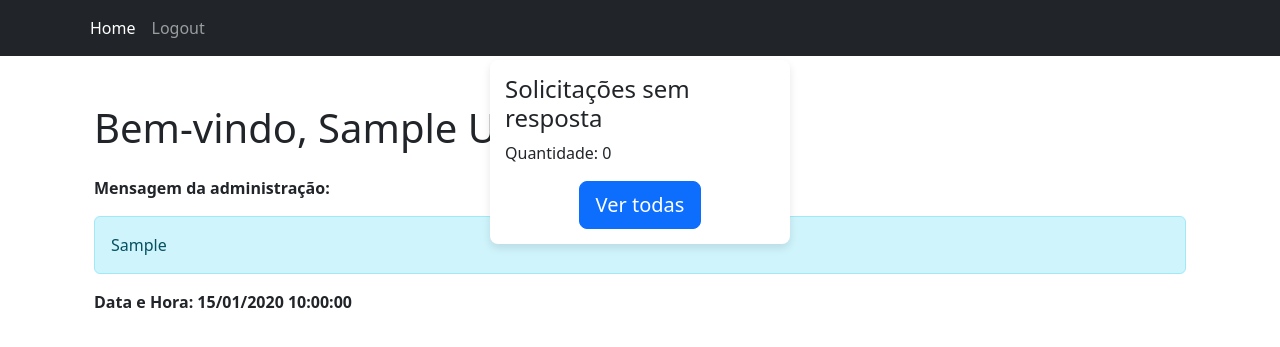
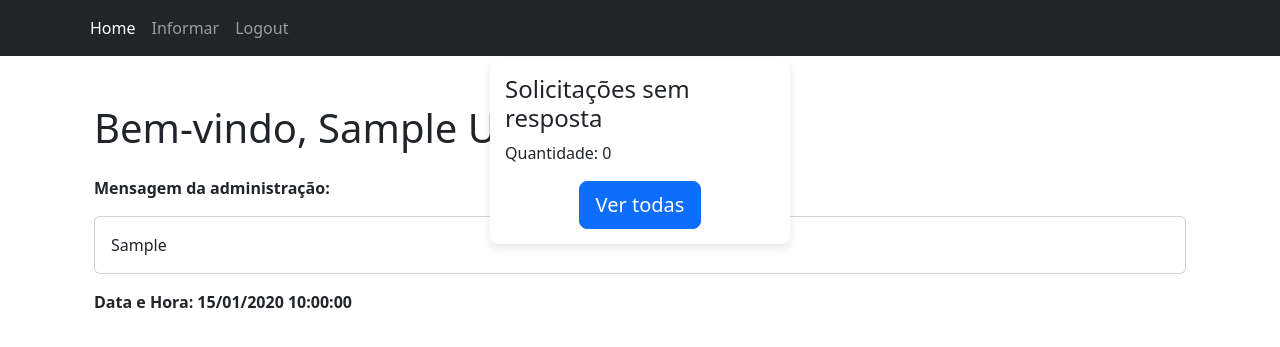
Before and after one commit to ecac0001/app-condominio, a Flask app: page / in a window 1280 px wide. Shown: the top 347 px of the page. Run offline with Flask 3, Linux system fonts and the light colour scheme; a user stored in the database is signed in; tables that the repository leaves empty hold one stand-in row (values such as "Sample post").

Commit message:
Código final

```diff
--- a/website/templates/admin.html
+++ b/website/templates/admin.html
@@ -15,5 +15,11 @@
     <a href="{{ url_for('views.home') }}" class="btn btn-link mt-3">Voltar para a Home</a>
 </div>
 
+<!-- Include CKEditor CDN -->
+<script src="https://cdn.ckeditor.com/4.16.2/standard/ckeditor.js"></script>
+<script>
+    // Replace the <textarea id="info_message"> with a CKEditor instance
+    CKEDITOR.replace('info_message');
+</script>
 
 {% endblock%}
--- a/website/templates/base.html
+++ b/website/templates/base.html
@@ -34,6 +34,7 @@
                     <div class="navbar-nav">
                         {% if user.is_superuser %}
                         <a class="nav-link active" id="home" href="/">Home</a>
+                        <a class="nav-link" id="logout" href="/admin/info">Informar</a>
                         <a class="nav-link" id="logout" href="/logout">Logout</a>
                         {%else %}
                         {% if user.is_authenticated %}
--- a/website/templates/home.html
+++ b/website/templates/home.html
@@ -26,9 +26,11 @@
   <p><strong> Mensagem da administração:</strong></p>
 
   {% if user_info %}
-      <div class="alert alert-info" role="alert">
-          {{ user_info }}
-      </div>
+    <div class="card mb-3">
+       <div class="card-body">
+          <p class="card-text">{{ current_user.info | safe }}</p>
+        </div>
+    </div>
       <strong>Data e Hora: {{ info_posted.strftime('%d/%m/%Y %H:%M:%S') }}</strong>
   {% else %}
       <div class="alert alert-secondary" role="alert">
```
